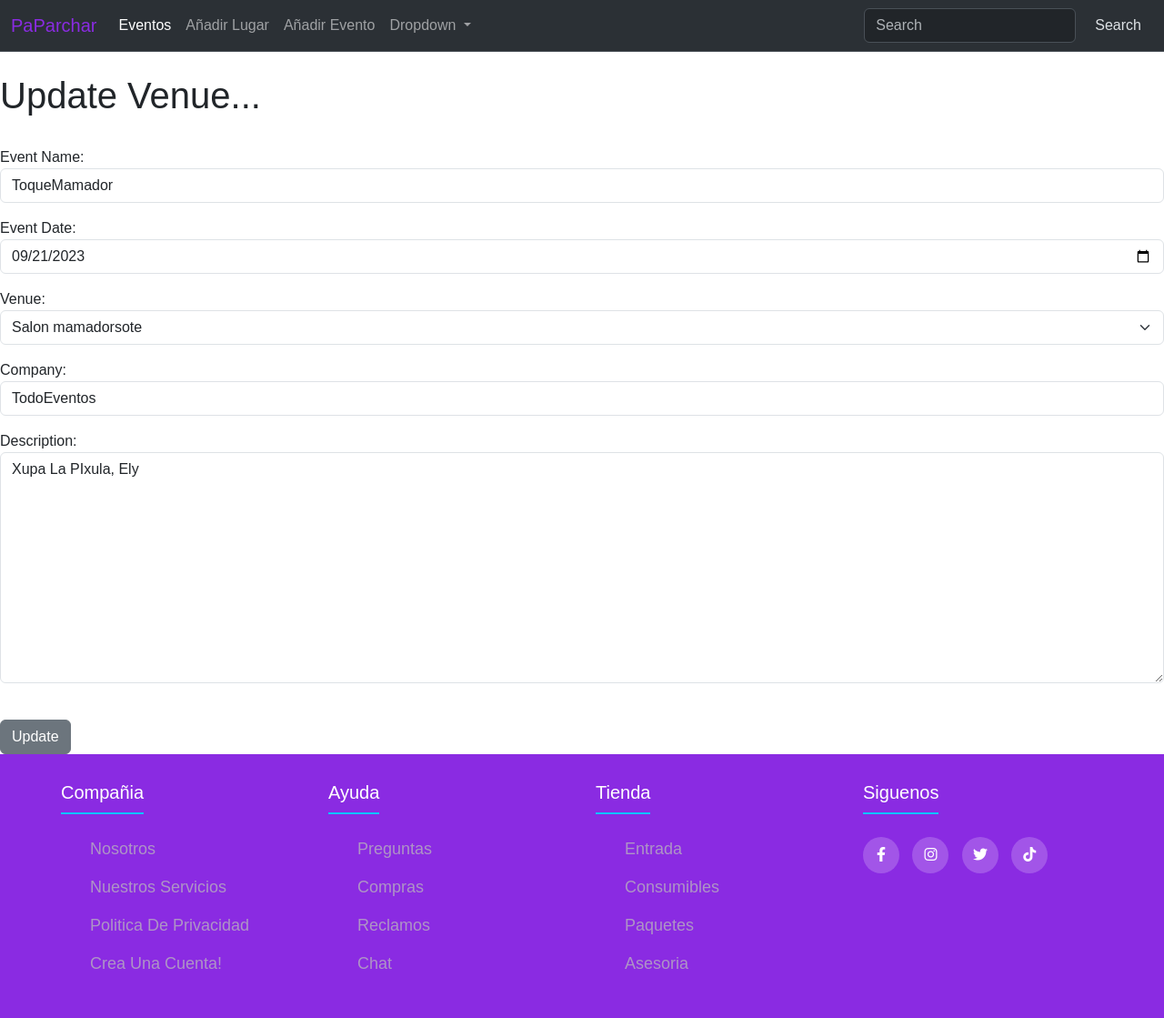
After one commit to Polnareff69/PaParchar, a Django app: page /update_event/1 in a window 1280 px wide. The commit adds this page. Shown: the whole page at 91% size. Run offline with Django 3.2, Linux system fonts and the light colour scheme; data comes from the database, SQL or seed files in the repository; both versions use the stored data as it was after the commit.

Commit message:
Crud de eventos y lugares

```diff
--- a/PP/urls.py
+++ b/PP/urls.py
@@ -25,10 +25,14 @@ urlpatterns = [
     path('', eventoVista.home, name='home'),
     path('<int:year>/<str:month>/', eventoVista.home),
     path('eventos', eventoVista.all_events, name="eventlist"),
-    path('addvenue',eventoVista.addvenue, name='addvenue'),
+    path('add_venue',eventoVista.add_venue, name='add_venue'),
     path('venue',eventoVista.venues, name='venue'),
     path('show_venue/<venue_id>',eventoVista.show_venues, name='show_venue'),
     path('show_event/<event_id>',eventoVista.show_events, name='show_event'),
     path('search_result',eventoVista.search_result, name='search_result'),
     path('update_venue/<venue_id>', eventoVista.update_venue, name='update_venue'),
+    path('add_event',eventoVista.add_event, name='add_event'),
+    path('update_event/<event_id>',eventoVista.update_event, name='update_event'),
+    path('delete_event/<event_id>',eventoVista.delete_event, name='delete_event'),
+    path('delete_venue/<venue_id>',eventoVista.delete_venue, name='delete_venue'),
 ] + static(settings.STATIC_URL, document_root=settings.STATIC_ROOT)
--- a/eventos/forms.py
+++ b/eventos/forms.py
@@ -1,6 +1,6 @@
 from django import forms
 from django.forms import ModelForm
-from .models import Venue
+from .models import Venue, Event
 
 
 #create a venue form
@@ -14,3 +14,17 @@ class VenueForm(ModelForm):
                   'phone':forms.NumberInput(attrs={'class':'form-control', 'placeholder':'Numero de contacto'}),
                   'email_address':forms.TextInput(attrs={'class':'form-control', 'placeholder':'Correo electronico'})
                   }
+
+
+class EventForm(ModelForm):
+    class Meta:
+        model = Event
+        fields = ('name','event_date','venue','company','description')
+        #create styles
+
+        widgets = {'name':forms.TextInput(attrs={'class':'form-control','placeholder':'Nombre del evento'}),
+                  'event_date':forms.DateInput(attrs={'class':'form-control', 'type':'date', 'placeholder':'Fecha del evento'}),
+                  'venue':forms.Select(attrs={'class':'form-select', 'placeholder':'Lugar del evento'}),
+                  'company':forms.TextInput(attrs={'class':'form-control', 'placeholder':'Compañia organizadora'}),
+                  'description':forms.Textarea(attrs={'class':'form-control', 'placeholder':'Descripcion del evento'})
+                  }
--- a/eventos/templates/eventos/base.html
+++ b/eventos/templates/eventos/base.html
@@ -8,30 +8,31 @@
     <link href="https://cdn.jsdelivr.net/npm/bootstrap@5.3.2/dist/css/bootstrap.min.css" rel="stylesheet" integrity="sha384-T3c6CoIi6uLrA9TneNEoa7RxnatzjcDSCmG1MXxSR1GAsXEV/Dwwykc2MPK8M2HN" crossorigin="anonymous">
     <script src="https://cdn.jsdelivr.net/npm/@popperjs/core@2.9.2/dist/umd/popper.min.js" ></script>
     <script src="https://cdn.jsdelivr.net/npm/bootstrap@5.0.1/dist/js/bootstrap.min.js" integrity="sha384-Atwg2Pkwv9vp0ygtn1JAojH0nYbwNJLPhwyoVbhoPwBhjQPR5VtM2+xf0Uwh9KtT" crossorigin="anonymous"></script>
-    <link rel="stylesheet" href='{% static "css/style.css" %}'>
+    <link rel="stylesheet" href='{% static "css/footer.css" %}'>
   </head>
   <body>
-    <header>{% include 'eventos/navbar.html' %} </header>
+    <header>
+      {% include 'eventos/navbar.html' %}
+    </header>
+    <br/>
+
+
+
+      {% block content %}
+      {% endblock %}
+
+
 
 
     <br/>
-    {% block content %}
-
-    {% endblock %}
+    <footer>
+      {% include 'eventos/footer.html' %}
+    </footer>
 
     <script src="https://cdn.jsdelivr.net/npm/bootstrap@5.3.2/dist/js/bootstrap.bundle.min.js" integrity="sha384-C6RzsynM9kWDrMNeT87bh95OGNyZPhcTNXj1NW7RuBCsyN/o0jlpcV8Qyq46cDfL" crossorigin="anonymous"></script>
     <script src="https://cdn.jsdelivr.net/npm/@popperjs/core@2.11.8/dist/umd/popper.min.js" integrity="sha384-I7E8VVD/ismYTF4hNIPjVp/Zjvgyol6VFvRkX/vR+Vc4jQkC+hVqc2pM8ODewa9r" crossorigin="anonymous"></script>
     <script src="https://cdn.jsdelivr.net/npm/bootstrap@5.3.2/dist/js/bootstrap.min.js" integrity="sha384-BBtl+eGJRgqQAUMxJ7pMwbEyER4l1g+O15P+16Ep7Q9Q+zqX6gSbd85u4mG4QzX+" crossorigin="anonymous"></script>
 
-    <br>
-    <footer>
-      {% include 'eventos/footer.html' %}
-    </footer>
-
 
   <body>
 </html>
-<br/>
-
-
-<br/><br/>
--- a/eventos/templates/eventos/home.html
+++ b/eventos/templates/eventos/home.html
@@ -7,7 +7,6 @@
 <!doctype html>
 <html lang="en" data-bs-theme="auto">
   <head>
-    <!--<script src="../assets/js/color-modes.js"></script> -->
     <meta charset="utf-8">
     <meta name="viewport" content="width=device-width, initial-scale=1">
     <meta name="description" content="">
--- a/eventos/templates/eventos/navbar.html
+++ b/eventos/templates/eventos/navbar.html
@@ -10,7 +10,10 @@
             <a class="nav-link active" aria-current="page" href="{% url 'eventlist' %}">Eventos</a>
           </li>
           <li class="nav-item">
-            <a class="nav-link" href="{% url 'addvenue' %}">AñadirLugar</a>
+            <a class="nav-link" href="{% url 'add_venue' %}">Añadir Lugar</a>
+          </li>
+          <li class="nav-item">
+            <a class="nav-link " href="{% url 'add_event' %}">Añadir Evento</a>
           </li>
           <li class="nav-item dropdown">
             <a class="nav-link dropdown-toggle" href="#" role="button" data-bs-toggle="dropdown" aria-expanded="false">
@@ -23,9 +26,6 @@
               <li><a class="dropdown-item" href="#">Something else here</a></li>
             </ul>
           </li>
-          <li class="nav-item">
-            <a class="nav-link disabled" aria-disabled="true">Disabled</a>
-          </li>
         </ul>
         <form class="d-flex" role="search" method= POST action = "{% url 'search_result' %}">
           {% csrf_token %}
--- a/eventos/templates/eventos/show_venue.html
+++ b/eventos/templates/eventos/show_venue.html
@@ -3,11 +3,7 @@
 
 {% block content %}
 
-    <center>
 
-
-
-    </center>
 
     <div class="card">
         <div class="card-header">
--- /dev/null
+++ b/eventos/templates/eventos/update_event.html
@@ -0,0 +1,19 @@
+{% extends 'eventos/base.html' %}
+
+
+{% block content %}
+
+	<h1>Update Venue...</h1>
+	<br/>
+	<form action="" method=POST enctype="multipart/form-data">
+		{% csrf_token %}
+        {{ form.as_p }}
+		<br/>
+		<input type="submit" value="Update" class="btn btn-secondary">
+
+
+
+
+
+
+{% endblock %}
--- a/eventos/templates/eventos/venue.html
+++ b/eventos/templates/eventos/venue.html
@@ -2,6 +2,7 @@
 
 
 {% block content %}
+
 <h1>Lugares</h1>
     <table class ="table table-striped table-hover table-bordered">
         {% for venue in venue_list %}
@@ -10,10 +11,12 @@
            <a href="{% url 'show_venue' venue.id %}"> {{ venue }}</a><br/>
             </td>
            <td align="right">
-            <a href="{% url 'update_venue' venue.id %}" class="btn btn-outline-secundary btn-sm"> Update </a>
+            <a href="{% url 'update_venue' venue.id %}" class="btn btn-outline-secondary btn-sm">Actualizar lugar</a>
+            <a href="{% url 'delete_venue' venue.id %}" class="btn btn-outline-danger btn-sm">Eliminar lugar</a>
             </td>
         </tr>
         {% endfor %}
     </table>
+    <br/>
 
 {% endblock %}
--- a/eventos/views.py
+++ b/eventos/views.py
@@ -4,7 +4,7 @@ import calendar
 from calendar import HTMLCalendar
 from datetime import datetime
 from .models import Event, Venue, User
-from .forms import VenueForm
+from .forms import VenueForm, EventForm
 from django.http import HttpResponseRedirect
 from django.db.models import Q
 from django.shortcuts import render
@@ -30,20 +30,20 @@ def all_events(request):
     return render(request, 'eventos/eventlist.html', {'event_list':event_list})
 
 #muestra y hace la logica de la seccion addvenue que añade un lugar
-def addvenue(request):
+def add_venue(request):
     submitted = False
     if request.method == "POST":
         form = VenueForm(request.POST)
         if form.is_valid():
             form.save()
-            return HttpResponseRedirect('/addvenue?submitted=True')
+            return HttpResponseRedirect('/add_venue?submitted=True')
     else:
         form = VenueForm
         if'submitted' in request.GET:
             submitted = True
 
     form = VenueForm
-    return render(request, 'eventos/addvenue.html', {'form':form, 'submitted':submitted})
+    return render(request, 'eventos/add_venue.html', {'form':form, 'submitted':submitted})
 
 
 def venues(request):
@@ -85,3 +85,41 @@ def update_venue(request, venue_id):
 	return render(request, 'eventos/update_venue.html',
 		{'venue': venue,
 		'form':form})
+
+
+def add_event(request):
+    submitted = False
+    if request.method == "POST":
+        form = EventForm(request.POST)
+        if form.is_valid():
+            form.save()
+            return HttpResponseRedirect('/add_event?submitted=True')
+    else:
+        form = EventForm
+        if'submitted' in request.GET:
+            submitted = True
+
+    form = EventForm
+    return render(request, 'eventos/add_event.html', {'form':form, 'submitted':submitted})
+
+def update_event(request, event_id):
+    event = Event.objects.get(pk=event_id)
+    form = EventForm(request.POST or None, request.FILES or None, instance=event)
+    if form.is_valid():
+	    form.save()
+	    return redirect('eventlist')
+
+    return render(request, 'eventos/update_event.html',
+	    {'event': event,
+	    'form':form})
+
+#Eliminar C.R.U.D
+def delete_event(request, event_id):
+     event = Event.objects.get(pk=event_id)
+     event.delete()
+     return redirect('eventlist')
+
+def delete_venue(request, venue_id):
+     venue = Venue.objects.get(pk=venue_id)
+     venue.delete()
+     return redirect('venue')
```
Also changed, not shown: eventos/templates/eventos/add_event.html (added, +29 -0 lines), eventos/templates/eventos/add_venue.html (renamed from eventos/templates/eventos/addvenue.html, +8 -2 lines), eventos/templates/eventos/eventlist.html (+6 -1 lines), db.sqlite3, eventos/static/css/footer.css (renamed from eventos/static/css/style.css).
